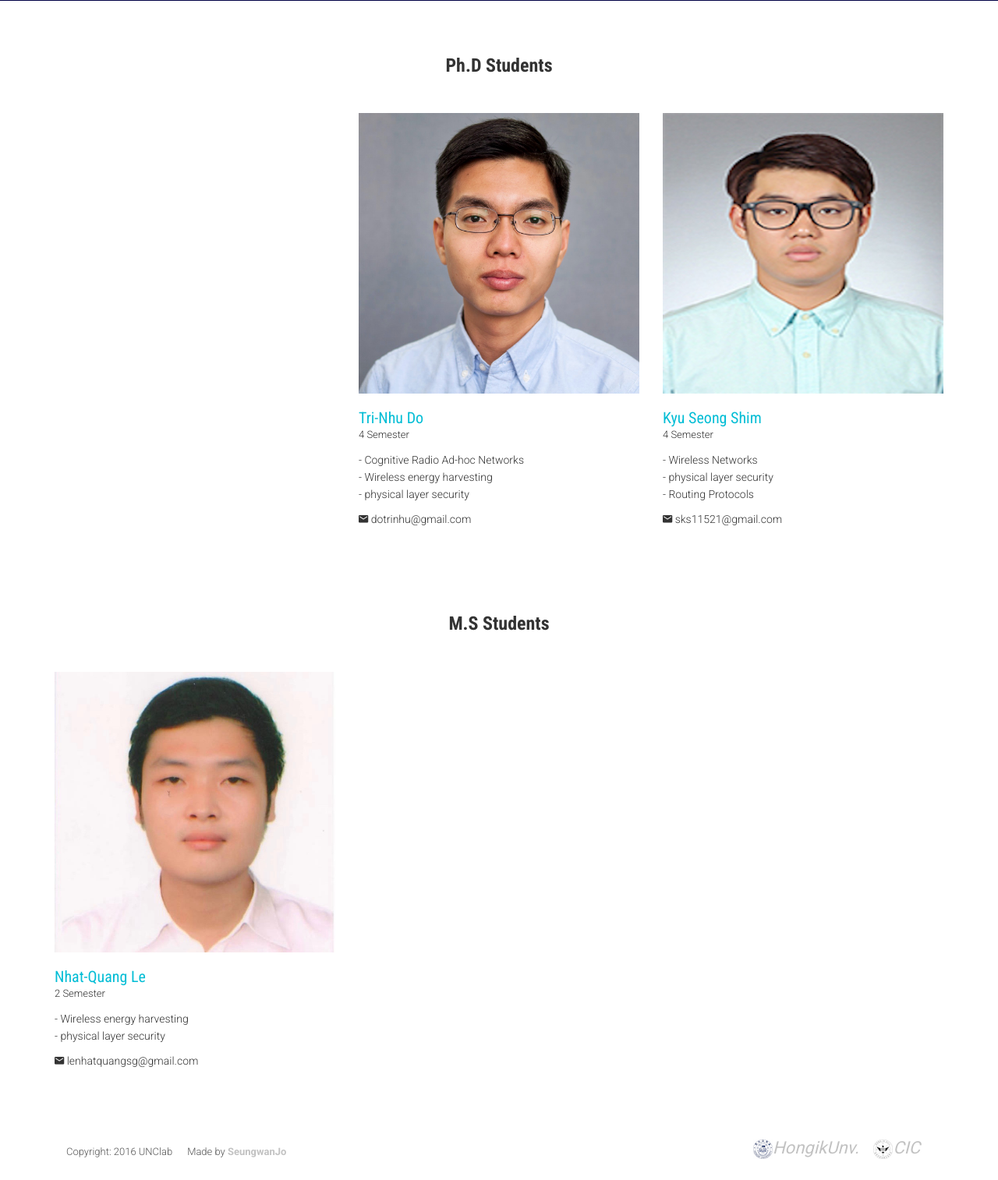
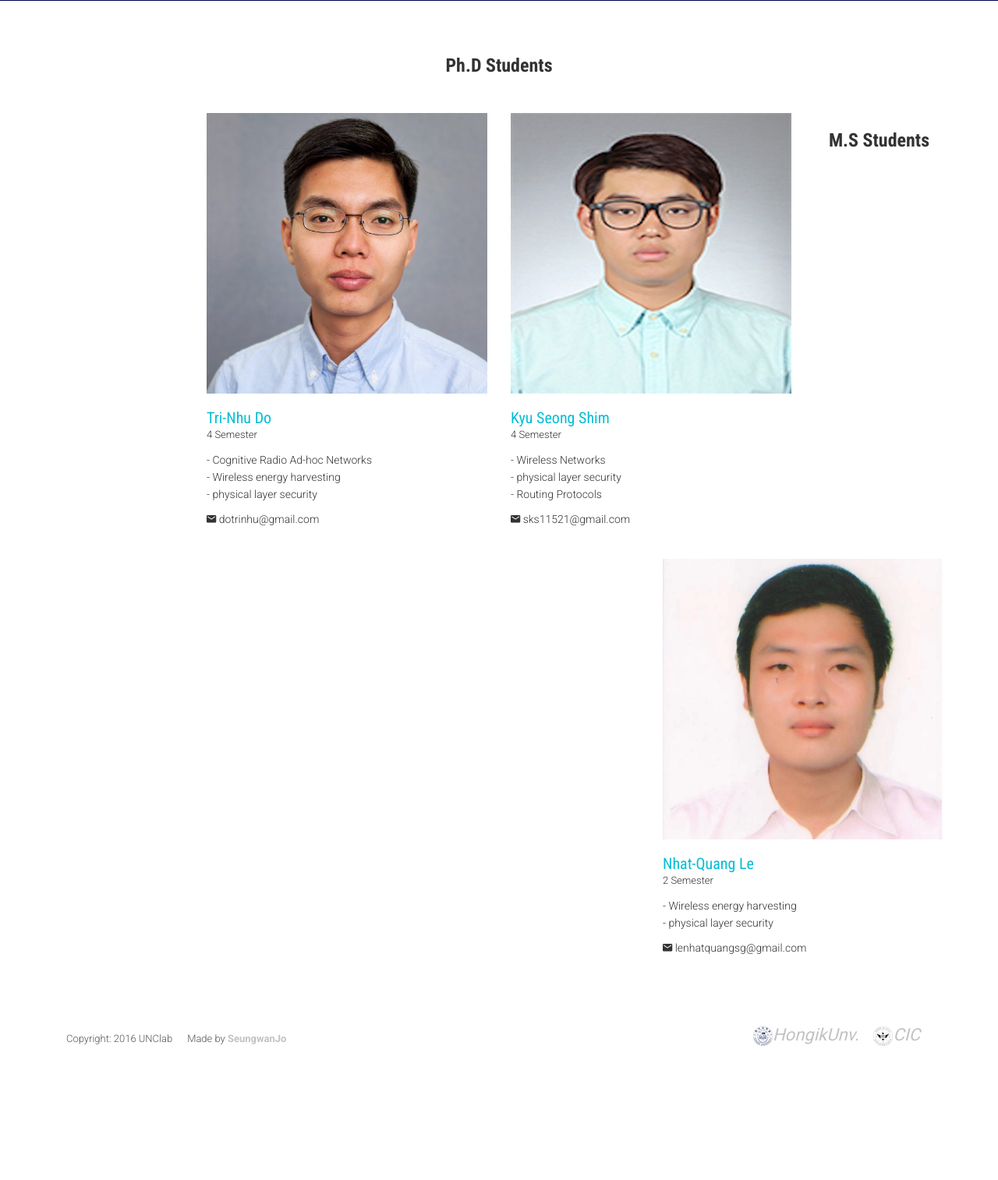
Before and after one commit to jaejin1/UNClabhomepage, a PHP site: page /GraduateStudents.php in a window 1280 px wide. Shown: the part 279-1793 px from the top of the page at 78% size. After the commit the page ends 1621 px from the top, so only its background shows below. Run offline with PHP 8.4, Linux system fonts and the light colour scheme; some libraries are stand-ins or nearby versions; some web fonts are replaced.

Commit message:
팀 멤버 가운데정렬

```diff
--- a/GraduateStudents.php
+++ b/GraduateStudents.php
@@ -103,7 +103,7 @@ include_once $_SERVER['DOCUMENT_ROOT'].'/templete/common.php';
                     <div class="col-md-1">
                     </div>
                     -->
-                    <div class="col-sm-4"></div>
+                    <div class="col-sm-2"></div>
                     <div class="col-sm-4">
                         <div class="team-member   "  >
                             <div class="team-img">
@@ -140,25 +140,7 @@ include_once $_SERVER['DOCUMENT_ROOT'].'/templete/common.php';
                     </div>
                     <div class="col-sm-4"></div>
                     <!--<div class="col-md-3">
-                    </div>-->
-                    <div class="col-sm-4">
-                        <div class="team-member   "  >
-                            <!-- <div class="team-img">
-                                <img src="images/team/simbr.jpg" class="team-pic" alt="">
-                            </div>
-                            <h3 class="team_name">Kyu Seong Shim </h3>
-                            <p class="team_designation">4 Semester</p>
-                            <p class="team_text">- Wireless Networks<br>
-                                - physical layer security<br>
-                                - Routing Protocols</p>
-                            <p>
-                                <i class="ion-android-mail"></i>  sks11521@gmail.com
-                            </p> -->
-                        </div>
-                    </div>
-                    <div class="col-sm-4"></div>
-                    <!--<div class="col-md-1">
-                    </div>-->
+
                 </div>
             </div>
         </section>
@@ -175,6 +157,7 @@ include_once $_SERVER['DOCUMENT_ROOT'].'/templete/common.php';
                     <div class="col-md-1">
                     </div>
                     -->
+                    <div class="col-sm-4"></div>
                     <div class="col-sm-4">
                         <div class="team-member   "   >
                             <div class="team-img">
```
